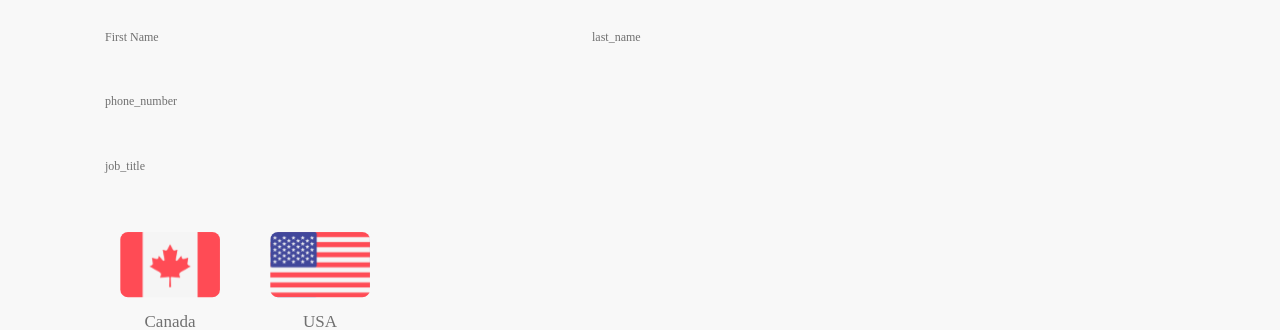
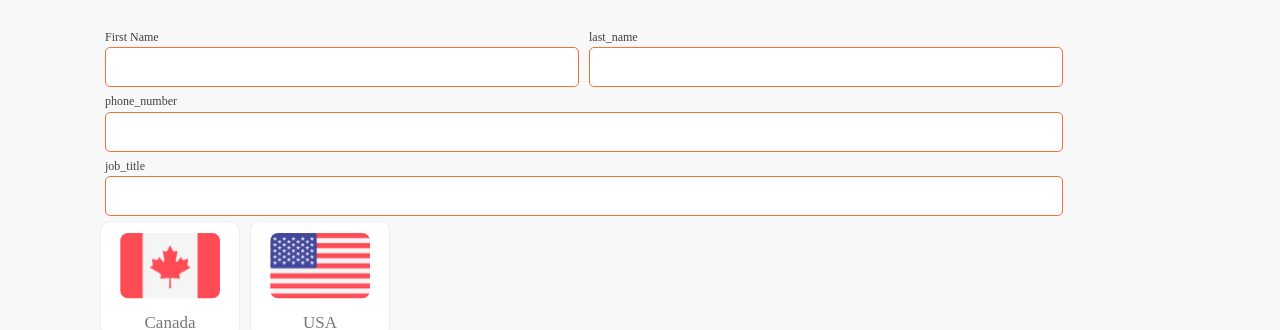
Before and after one commit to LogicAnalysis/pledgx_ui, a React (Create React App) app: page /main in a window 1280 px wide. Shown: the part 355-685 px from the top of the page. Built offline with nearby package versions, Linux system fonts and the light colour scheme; no server answers.

Commit message:
updated colors

```diff
--- a/src/theme/Colors.js
+++ b/src/theme/Colors.js
@@ -3,15 +3,23 @@
 export const LIGHT_COLOR_LIGHT_1 = "#F8F8F8";
 export const MAIN_BACKGROUND_COLOR_LIGHT = '#FFFFFF';
 export const MAIN_BACKGROUND_COLOR_DARK = '#000000';
-export const MAIN_TEXT_COLOR_LIGHT = '#707070';
+export const MAIN_INPUT_BG_LIGHT = "#FFF";
+export const MAIN_INPUT_BG_DARK = "#000";
+export const MAIN_INPUT_PLACEHOLDER_LIGHT = '#999';
+export const MAIN_INPUT_PLACEHOLDER_DARK = '#555';
+export const MAIN_TEXT_COLOR_LIGHT = '#404040';
 export const MAIN_TEXT_COLOR_DARK = '#999999';
 export const PRIMARY_BG_COLOR_DARK = '#000000';
 export const PRIMARY_BG_COLOR_LIGHT = '#FFFFFF';
+export const SUBTLE_HIGHLIGHT_LIGHT = '#EEE';
+export const SUBTLE_HIGHLIGHT_DARK = '#222';
+export const SUBTLE_TEXT_COLOR_LIGHT = '#777';
+export const SUBTLE_TEXT_COLOR_DARK = '#777';
 
 // Additional Colors
 
-export const ORANGE = "#F0AF4E";
-export const ORANGE_RGB = "240,175,78";
+export const ORANGE = "#EE7538";
+export const ORANGE_RGB = "238,117,56";
 export const RED = "#C44444";
 export const RED_RGB = "196,68,68";
 
--- a/src/theme/globalStyles.js
+++ b/src/theme/globalStyles.js
@@ -15,8 +15,14 @@
 		--colors-main-background: ${({ theme }) => theme.colorsMainBgColor};
 		--colors-main-highlight: ${Colors.GREEN_PASTEL};
 		--colors-main-highlight-bg: ${Colors.GREEN_SUBDUED};
+		--colors-main-input-bg: ${({ theme }) => theme.colorsMainInputBg};
+		--colors-main-input-placeholder: ${({ theme }) => theme.colorsMainInputPlaceholder};
 		--colors-main-text: ${({ theme }) => theme.colorsMainTextColor};
+		--colors-orange: ${Colors.ORANGE};
+		--colors-orange-rgb: ${Colors.ORANGE_RGB};
 		--colors-primary-bg: ${({ theme }) => theme.colorsPrimaryColorBg};
+		--colors-subtle-highlight: ${({ theme }) => theme.colorsSubtleHighlight};
+		--colors-subtle-text: ${({ theme }) => theme.colorsSubtleText};
 
 		/* Attention */
 		--colors-danger: ${Colors.RED};
--- a/src/theme/themes/darkTheme.js
+++ b/src/theme/themes/darkTheme.js
@@ -3,6 +3,10 @@
 export const darkTheme = {
 	colorsLightBg_1: Colors.DARK_COLOR_DARK,
 	colorsMainBgColor: Colors.MAIN_BACKGROUND_COLOR_DARK,
+	colorsMainInputBg: Colors.MAIN_INPUT_BG_DARK,
+	colorsMainInputPlaceholder: Colors.MAIN_INPUT_PLACEHOLDER_DARK,
 	colorsMainTextColor: Colors.MAIN_TEXT_COLOR_DARK,
-	colorsPrimaryColorBg: Colors.PRIMARY_BG_COLOR_DARK
+	colorsPrimaryColorBg: Colors.PRIMARY_BG_COLOR_DARK,
+	colorsSubtleHighlight: Colors.SUBTLE_HIGHLIGHT_DARK,
+	colorsSubtleText: Colors.SUBTLE_TEXT_COLOR_DARK
 }
--- a/src/theme/themes/lightTheme.js
+++ b/src/theme/themes/lightTheme.js
@@ -3,6 +3,10 @@
 export const lightTheme = {
 	colorsLightBg_1: Colors.LIGHT_COLOR_LIGHT_1,
 	colorsMainBgColor: Colors.MAIN_BACKGROUND_COLOR_LIGHT,
+	colorsMainInputBg: Colors.MAIN_INPUT_BG_LIGHT,
+	colorsMainInputPlaceholder: Colors.MAIN_INPUT_PLACEHOLDER_LIGHT,
 	colorsMainTextColor: Colors.MAIN_TEXT_COLOR_LIGHT,
-	colorsPrimaryColorBg: Colors.PRIMARY_BG_COLOR_LIGHT
+	colorsPrimaryColorBg: Colors.PRIMARY_BG_COLOR_LIGHT,
+	colorsSubtleHighlight: Colors.SUBTLE_HIGHLIGHT_LIGHT,
+	colorsSubtleText: Colors.SUBTLE_TEXT_COLOR_LIGHT
 }
```
